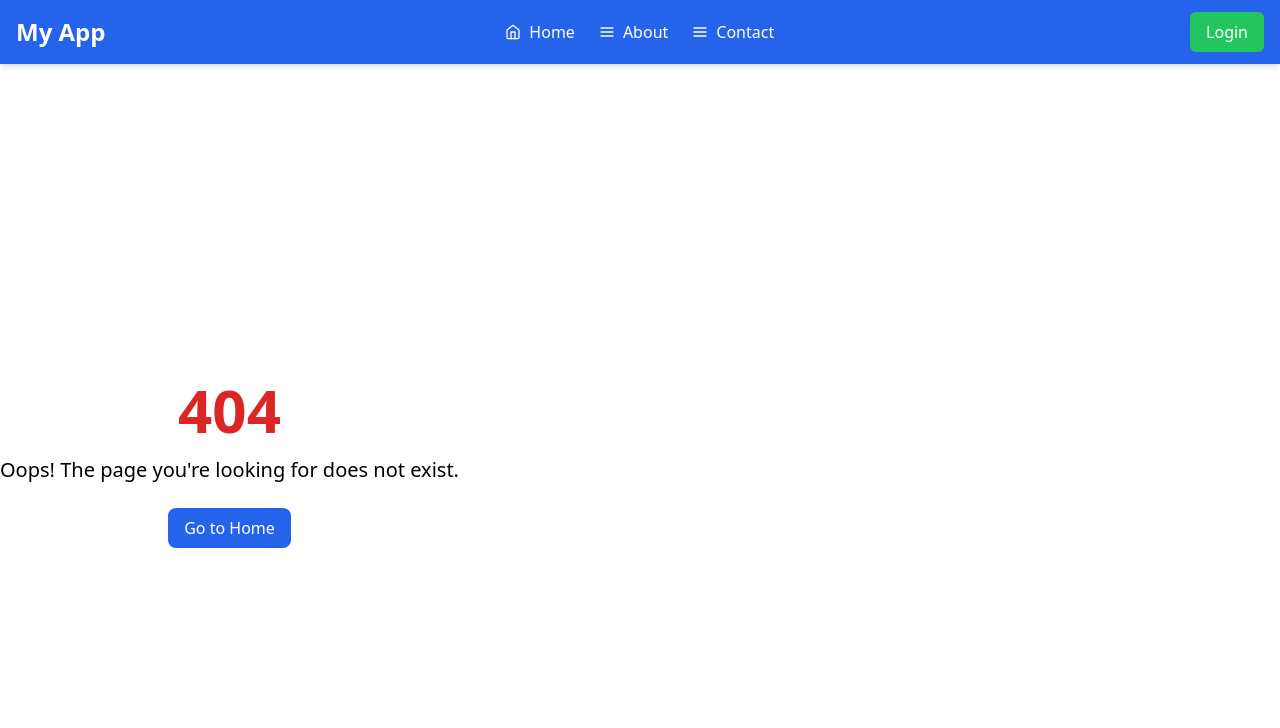
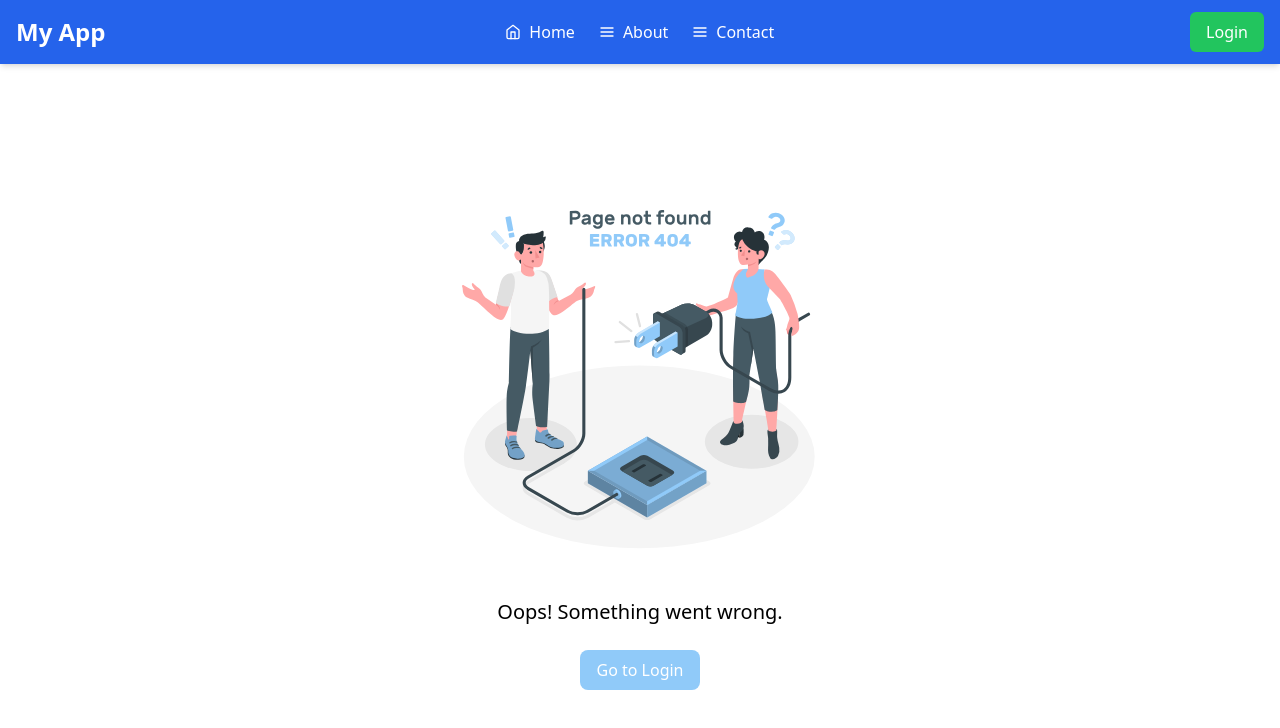
Before and after one commit to Mohnishmahakalkar/vitalvaults, a React (Vite) app in the folder frontend/: page /404 in a window 1280 px wide. Before the commit this address had no page. Shown: the top 728 px of the page. Built offline with nearby package versions, Linux system fonts and the light colour scheme; the HTML template or start-up script is replaced by a standard one.

Commit message:
404 Upgraded

```diff
--- a/frontend/src/website-pages/NotFound.tsx
+++ b/frontend/src/website-pages/NotFound.tsx
@@ -1,12 +1,21 @@
 import { Link } from "react-router-dom";
+import NotFoundImage from "../assets/404/404.svg";
 
 const NotFound = () => {
   return (
-    <div className="flex flex-col items-center justify-center min-h-screen text-center">
-      <h1 className="text-6xl font-bold text-red-600">404</h1>
-      <p className="text-xl mt-4">Oops! The page you're looking for does not exist.</p>
-      <Link to="/" className="mt-6 px-4 py-2 bg-blue-600 text-white rounded-lg">
-        Go to Home
+    <div className="flex flex-col items-center justify-center h-full w-full text-center">
+      {/* SVG Image from assets */}
+      <img src={NotFoundImage} alt="404 Not Found" className="w-96 h-96 mb-6" />
+
+      {/* Message */}
+      <p className="text-xl mt-4">Oops! Something went wrong.</p>
+
+      {/* Link to Login */}
+      <Link
+        to="/login"
+        className="mt-6 px-4 py-2 bg-[#90CAF9] text-white rounded-lg"
+      >
+        Go to Login
       </Link>
     </div>
   );
```
Also changed, not shown: frontend/src/assets/404/404.svg (added).
